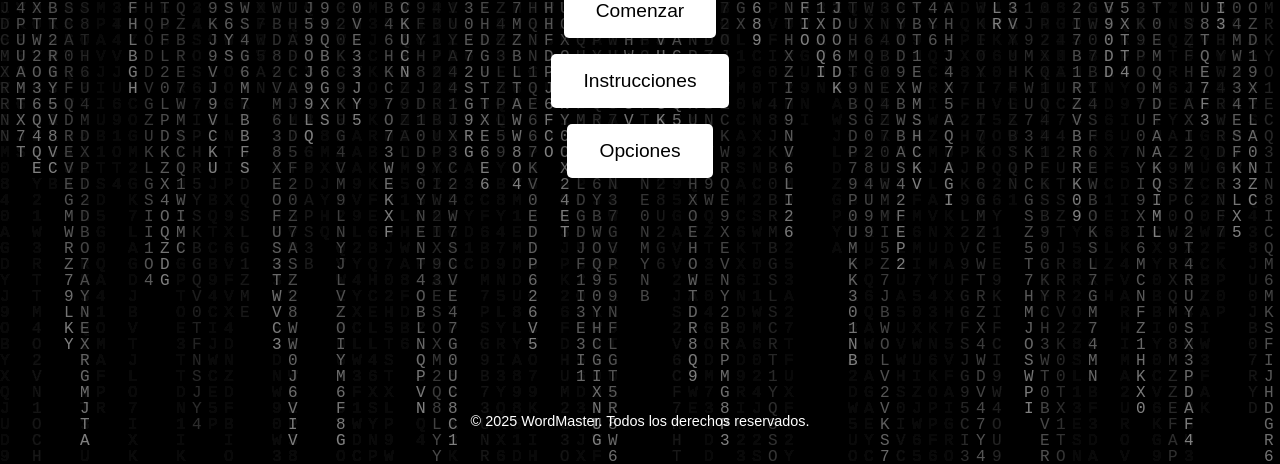
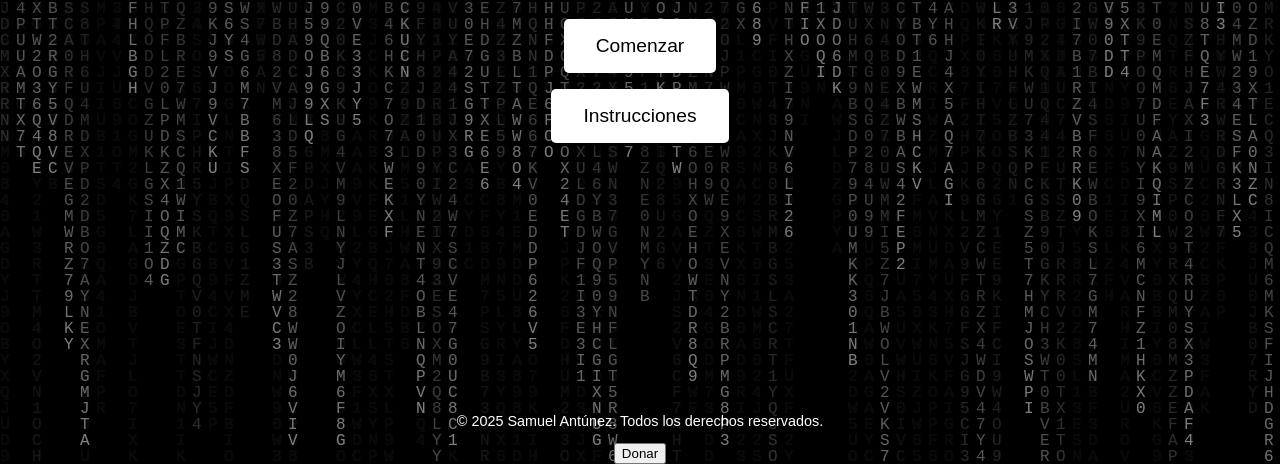
Before and after one commit to ssamueliuss/wordmaster, a plain HTML site: page index.html in a window 1280 px wide. Shown: the part 339-803 px from the top of the page. Drawn offline with Linux system fonts and the light colour scheme.

Commit message:
Update index.html

```diff
--- a/index.html
+++ b/index.html
@@ -11,13 +11,15 @@
     <div class="main-menu">
         <h1>WordMaster</h1>
         <button id="start-game" onclick="location.href='game.html'">Comenzar</button>
-        <button id="instructions">Instrucciones</button>
-        <button id="high-scores">Opciones</button>
+        <button id="instructions" onclick="location.href='instructions.html'">Instrucciones</button>
     </div>
     <script src="assets/js/matrix.js"></script>
     <script src="assets/js/main.js"></script>
     <footer>
-        <p>© 2025 WordMaster. Todos los derechos reservados.</p>
+        <p>© 2025 Samuel Antúnez. Todos los derechos reservados.</p>
+        <button id="donate-button" onclick="window.open('https://www.paypal.me/samuelantu', '_blank')">
+            Donar
+        </button>
     </footer>
 </body>
 
```
